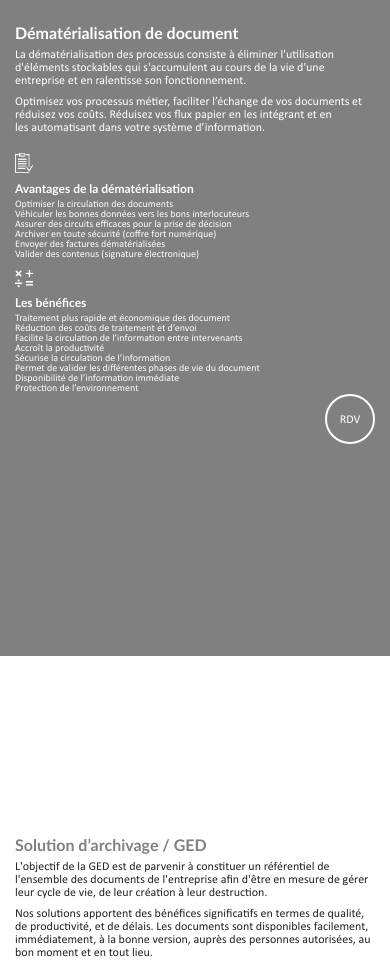
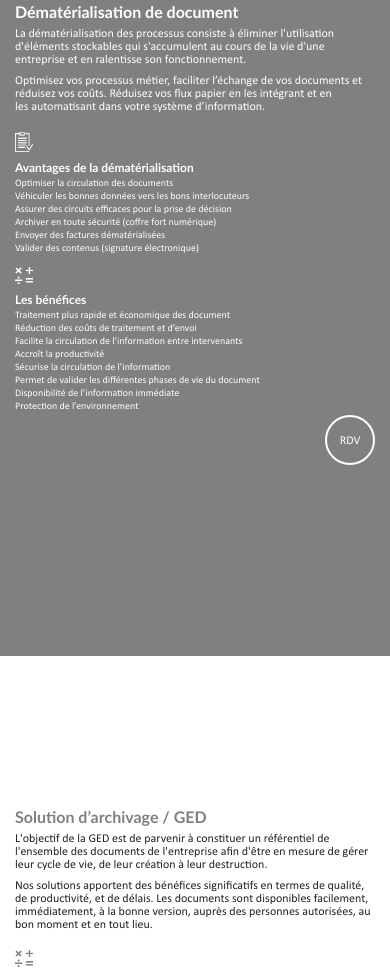
Before and after one commit to soywod/smart-services, a website: page dist/index.html in a window 390 px wide. Shown: the part 5252-6222 px from the top of the page. Drawn offline with Linux system fonts and the light colour scheme; files that its build step writes are made by us from their sources.

Commit message:
Fixed ul > li style and margin in template-1

```diff
--- a/src/js/main.js
+++ b/src/js/main.js
@@ -48,7 +48,8 @@
         }
     });
 
-    $menuBurger.click(function () {
+    $menuBurger.click(function (event) {
+        event.preventDefault();
         $menuRight.toggle();
     });
 
--- a/src/sass/desktop/_slider.sass
+++ b/src/sass/desktop/_slider.sass
@@ -51,7 +51,10 @@
   .flex ul
     font-size: 16px
     line-height: 20px
-    list-style-type: none
+    list-style-type: square
+
+    li
+      margin: 5px 0
 
   .bar
     position: relative
--- a/src/sass/mobile/_slider.sass
+++ b/src/sass/mobile/_slider.sass
@@ -43,10 +43,13 @@
 
   .flex p,
   .flex ul
+    margin: 0
     font-size: 10px
     line-height: 10px
     list-style-type: none
-    margin: 0
+
+    li
+      margin: 3px 0
 
   .more
     float: right
--- a/src/sass/tablet/_slider.sass
+++ b/src/sass/tablet/_slider.sass
@@ -51,7 +51,10 @@
   .flex ul
     font-size: 12px
     line-height: 14px
-    list-style-type: none
+    list-style-type: square
+
+    li
+      margin: 3px 0
 
   .bar
     position: relative
```
Also changed, not shown: dist/css/desktop.min.css, dist/css/mobile.min.css, dist/css/tablet.min.css, dist/index.html, dist/js/local.min.js.
